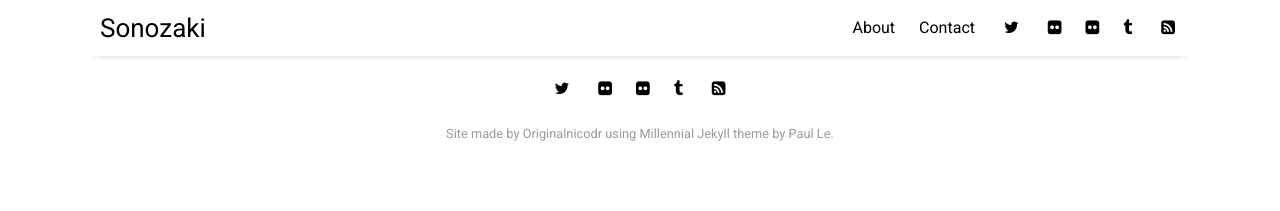
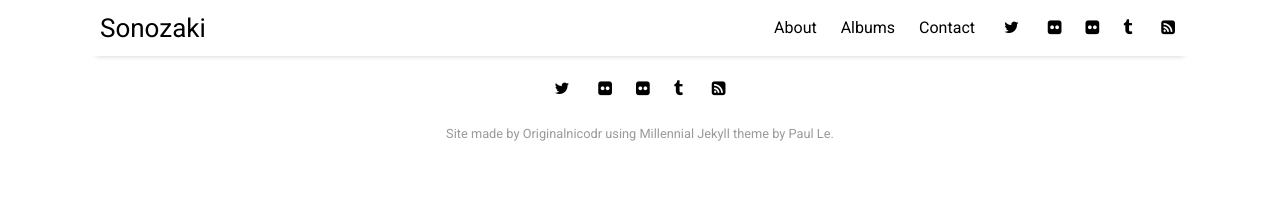
Before and after one commit to Sonozki/sonozki.github.io, a Jekyll site: the page built from pages/albums.md, in a window 1280 px wide. Shown: the top 211 px of the page. Built offline with Jekyll 4.4.1, drawn with Linux system fonts in a browser that asks for light colours; nearby versions of some CDN libraries; a style sheet for code colours, icons or effects is not loaded.

Commit message:
Update settings.yml

```diff
--- a/_data/settings.yml
+++ b/_data/settings.yml
@@ -8,7 +8,9 @@ google-ID: ''
 
 menu:
 - {name: 'About',              url: 'about'}
+- {name: 'Albums',            url: 'albums'}
 - {name: 'Contact',            url: 'contact'}
+
 
 # Available social icons are powered by Font Awesome, so you can use any icon that they offer
 social:
```
